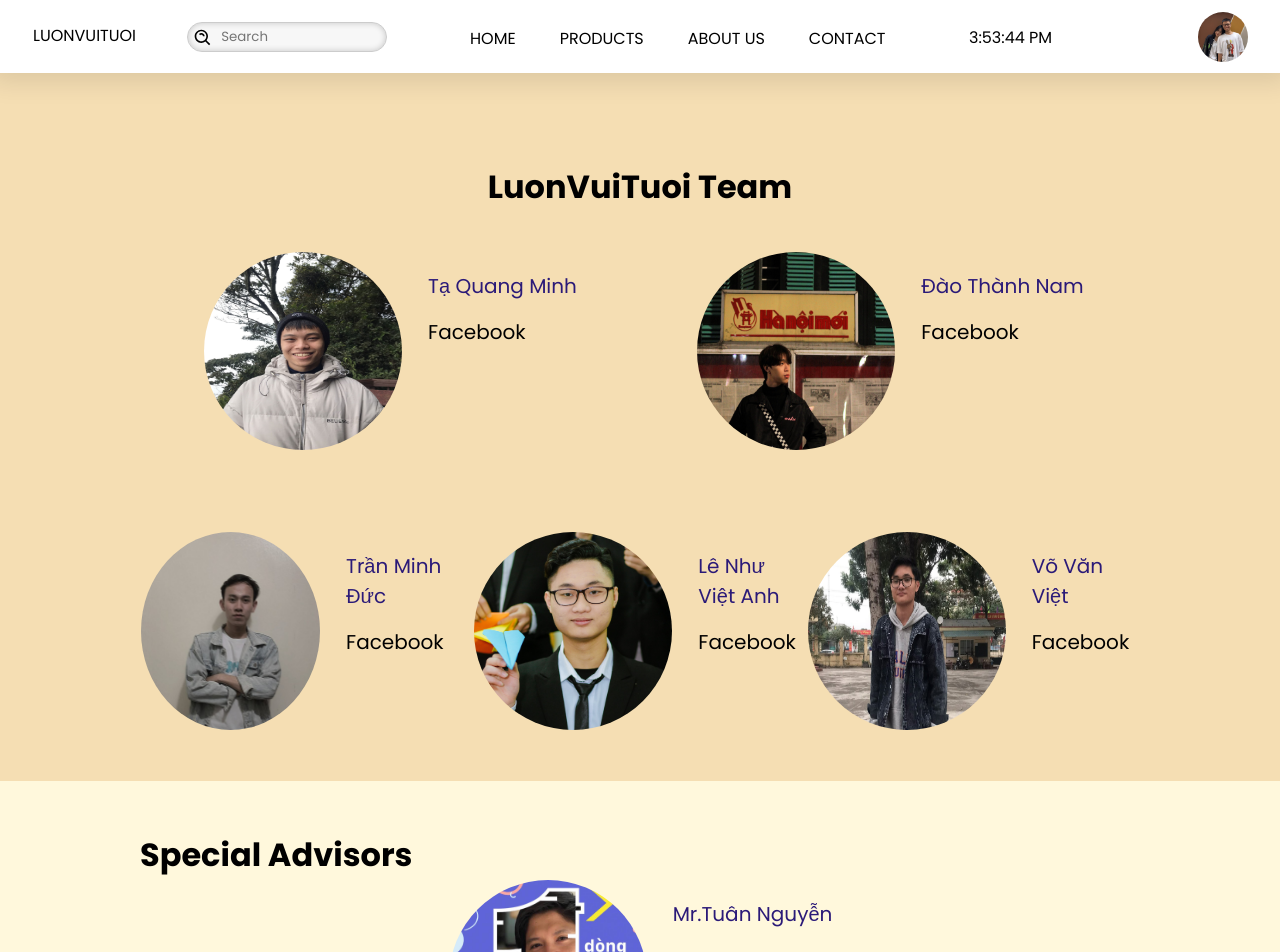
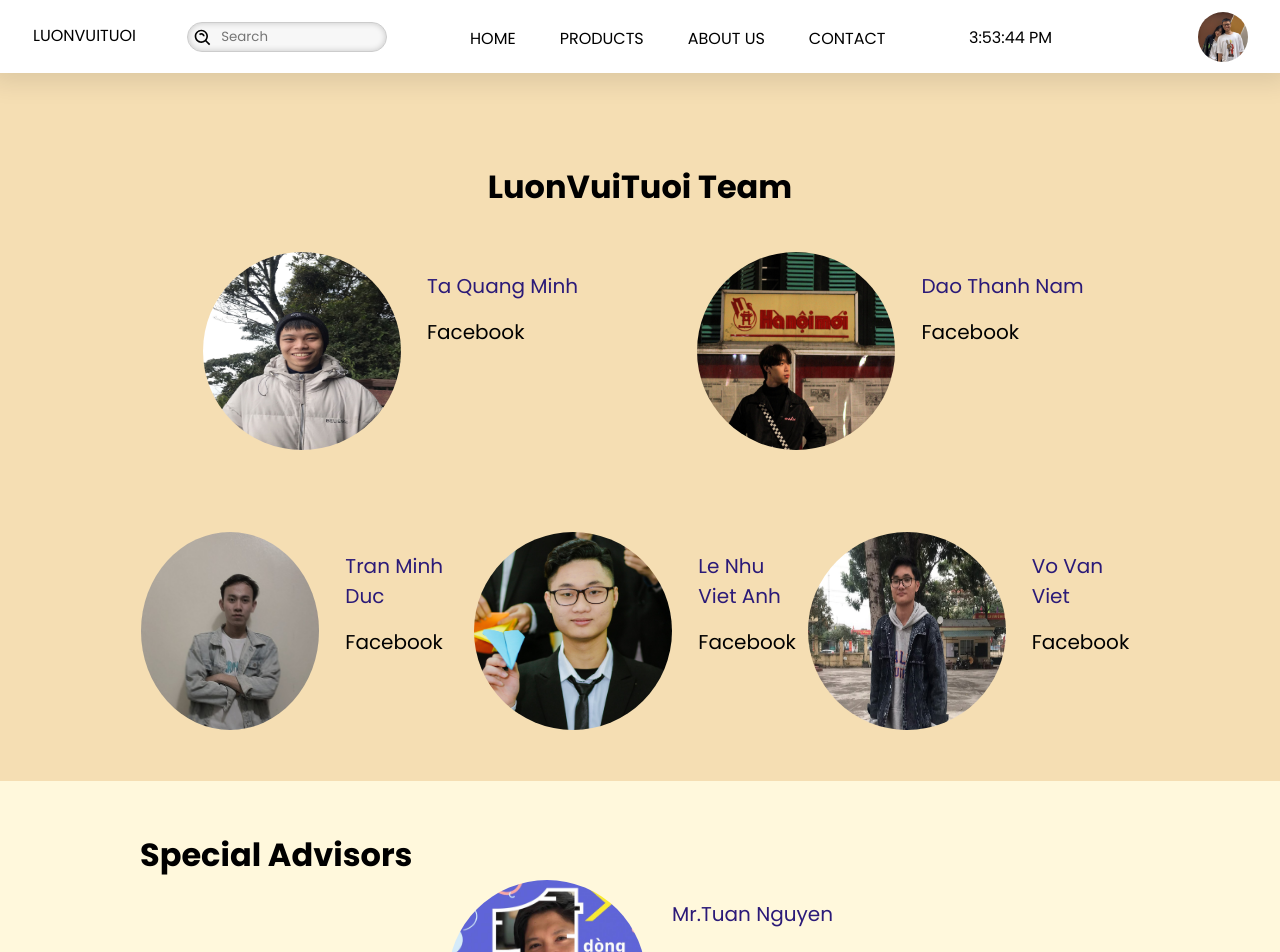
Before and after one commit to T2108A-Luonvuituoi-G1/Origami-eProject, a React (Create React App) app: page /aboutus in a window 1280 px wide. Shown: the top 952 px of the page. Built offline with nearby package versions, Linux system fonts and the light colour scheme.

Commit message:
Update AboutUs.js

```diff
--- a/src/OrigamiPage/AboutUs/Components/AboutUs.js
+++ b/src/OrigamiPage/AboutUs/Components/AboutUs.js
@@ -18,7 +18,7 @@ export default class AboutUs extends Component {
               <div className="card">
                 <img src={Minh} alt="avatar" />
                 <div>
-                  <p>Tạ Quang Minh</p>
+                  <p>Ta Quang Minh</p>
                   <a
                     href="https://www.facebook.com/minh8699"
                     target="_blank"
@@ -32,7 +32,7 @@ export default class AboutUs extends Component {
               <div className="card">
                 <img src={Nam} alt="avatar" />
                 <div>
-                  <p>Đào Thành Nam</p>
+                  <p>Dao Thanh Nam</p>
                   <a
                     href="https://www.facebook.com/thanhnam092/"
                     target="_blank"
@@ -47,7 +47,7 @@ export default class AboutUs extends Component {
               <div className="card">
                 <img src={Duc} alt="avatar" />
                 <div>
-                  <p>Trần Minh Đức</p>
+                  <p>Tran Minh Duc</p>
                   <a
                     href="https://www.facebook.com/bac.soi.1297"
                     target="_blank"
@@ -61,7 +61,7 @@ export default class AboutUs extends Component {
               <div className="card">
                 <img src={Vanh} alt="avatar" />
                 <div>
-                  <p>Lê Như Việt Anh</p>
+                  <p>Le Nhu Viet Anh</p>
                   <a
                     href="https://www.facebook.com/profile.php?id=100059104665311"
                     target="_blank"
@@ -75,7 +75,7 @@ export default class AboutUs extends Component {
               <div className="card">
                 <img src={Viet} alt="avatar" />
                 <div>
-                  <p>Võ Văn Việt</p>
+                  <p>Vo Van Viet</p>
                   <a
                     href="https://www.facebook.com/VoVanViet.2003"
                     target="_blank"
@@ -94,7 +94,7 @@ export default class AboutUs extends Component {
             <div className="card">
               <img src={MrT}    alt="avatar" />
               <div>
-                <p>Mr.Tuân Nguyễn</p>
+                <p>Mr.Tuan Nguyen</p>
               </div>
             </div>
           </div>
```
